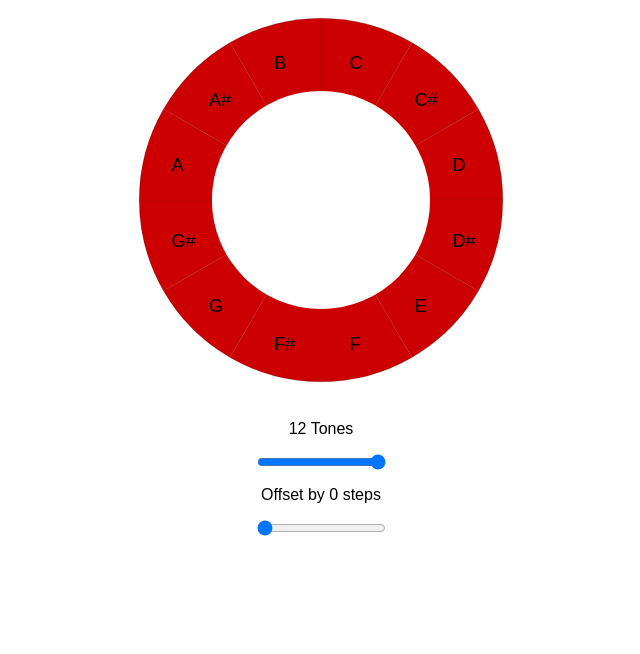
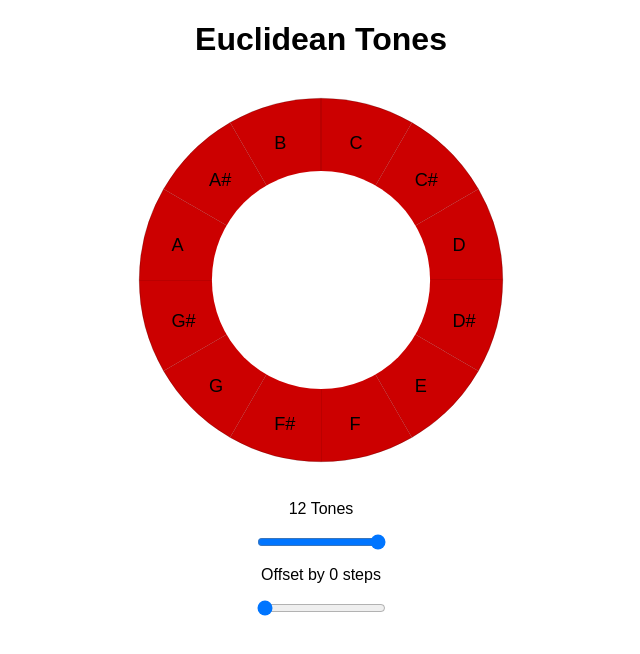
Before and after one commit to superbuggy/euclidean-tones, a React (Create React App) app: page / in a window 1280 px wide. Shown: the top 654 px of the page, without its empty margins (319-959 px from the left). Built offline with nearby package versions, Linux system fonts and the light colour scheme.

Commit message:
Add header

```diff
--- a/src/TonesContainer.js
+++ b/src/TonesContainer.js
@@ -35,6 +35,7 @@ export default class TonesContainer extends Component {
   render () {
     return (
       <div>
+        <h1>Euclidean Tones</h1>
         <ToneCircle
           tones={this.state.tones}
           activeTones={this.state.activeTones}
--- a/src/index.css
+++ b/src/index.css
@@ -2,6 +2,7 @@ body {
   margin: 0;
   padding: 0;
   font-family: sans-serif;
+  text-align: center;
 }
 
 path {
```
